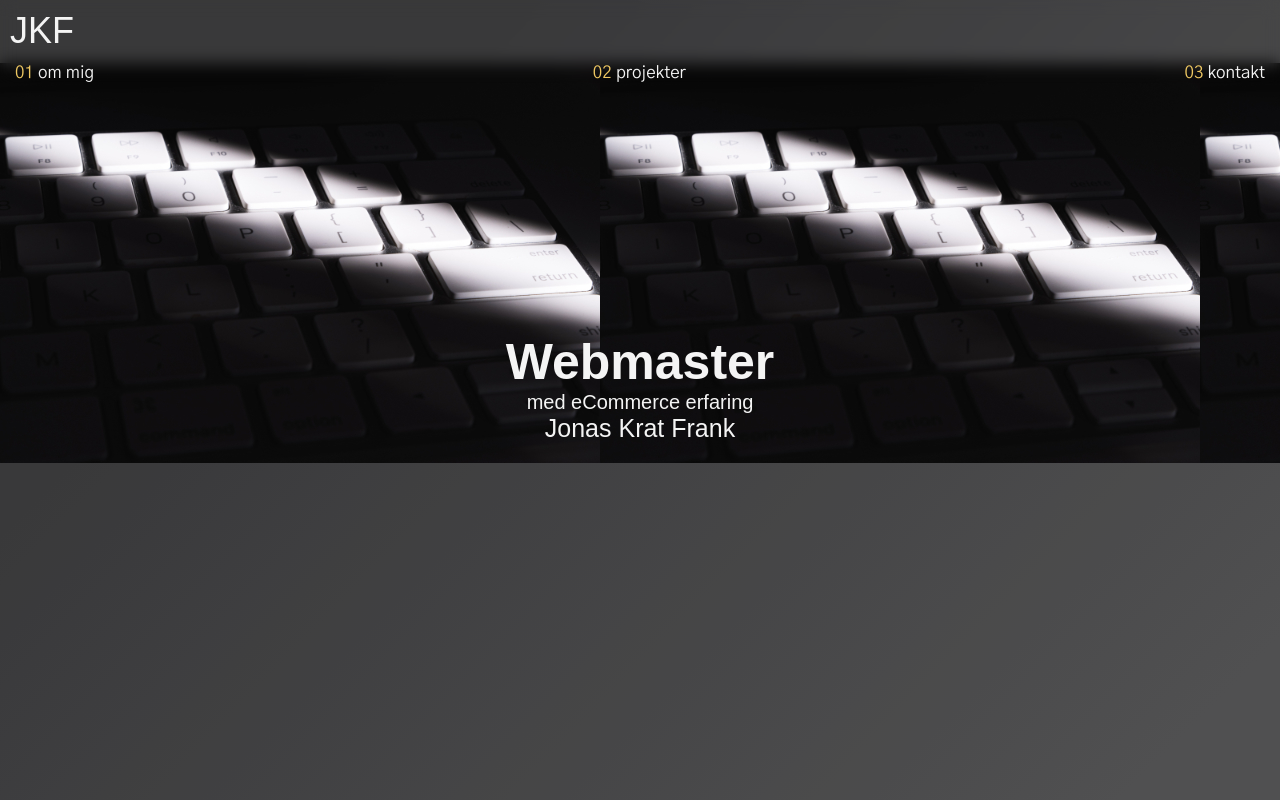
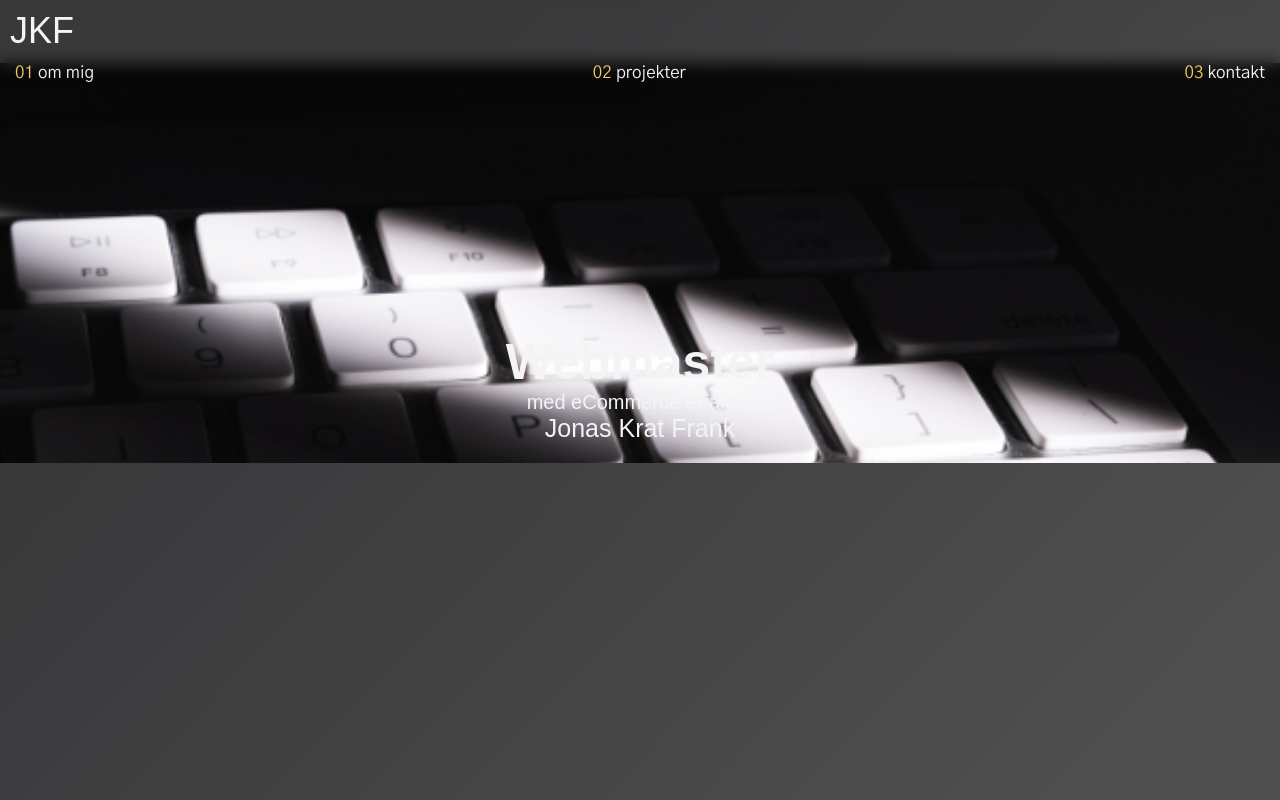
Before and after one commit to Jonas-K-Frank/New-presentation, a website built with Parcel: page src/index.html in a window 1280 px wide. Shown: the top 800 px of the page. Built offline with nearby package versions, Linux system fonts and the light colour scheme; a web font is replaced by a local one.

Commit message:
header is done for small screens2

```diff
--- a/src/scss/_header.scss
+++ b/src/scss/_header.scss
@@ -49,7 +49,7 @@
 	&__baggrund {
 		grid-row: billede-start/billede-slut;
 		background-image: url(../img/Header-bg-lille.jpg);
-		//background-size: cover;
+		background-size: cover;
 	}
 	&__showcase {
 		margin-top: 27rem;
```
Also changed, not shown: 3 other files.
